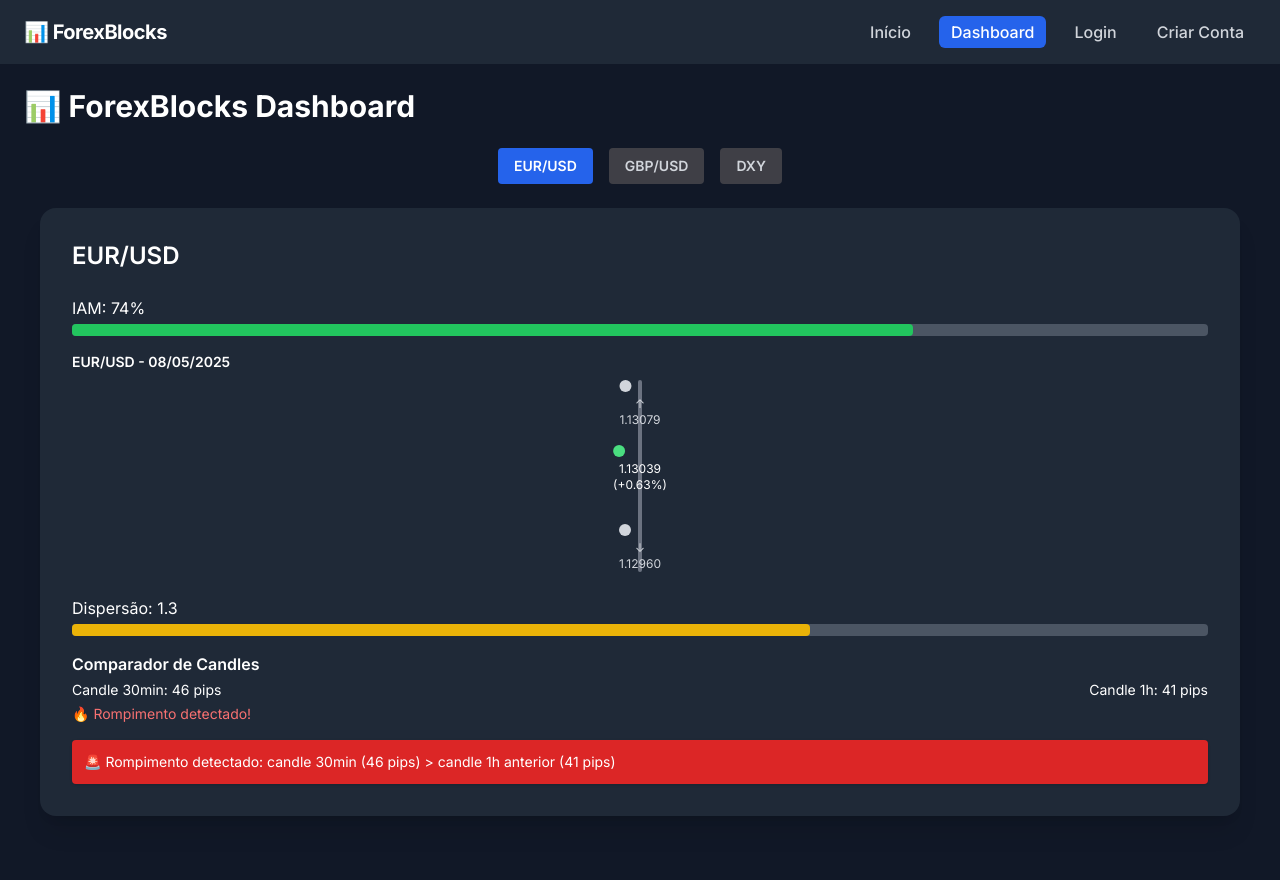
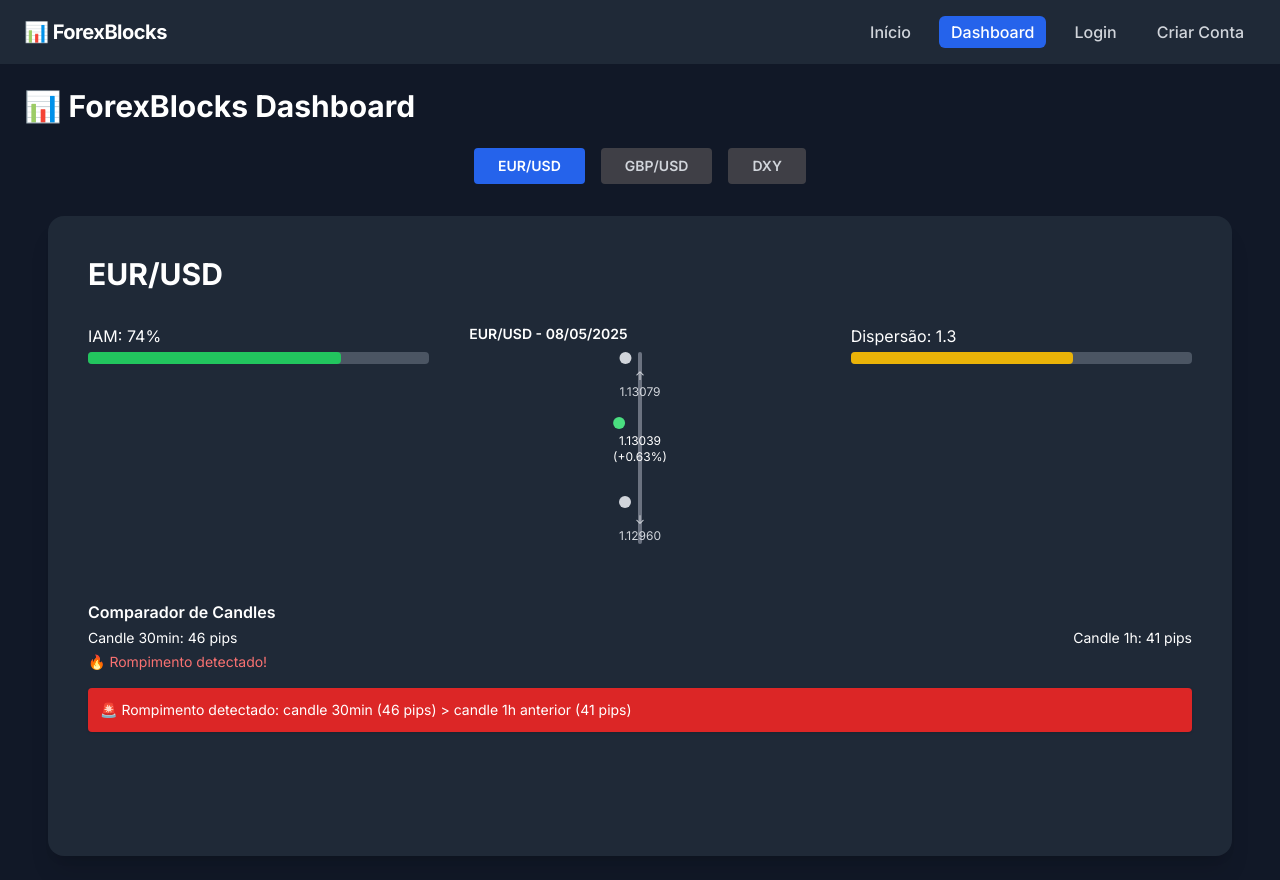
Before and after one commit to TulioBuarque/meusite-nextjs, a Next.js app: page /dashboard in a window 1280 px wide. Built offline with nearby package versions, Linux system fonts and the light colour scheme.

Commit message:
Update AssetTabs.tsx

```diff
--- a/src/components/AssetTabs.tsx
+++ b/src/components/AssetTabs.tsx
@@ -68,13 +68,13 @@ export function AssetTabs() {
   } = mockData[selected]
 
   return (
-    <div className="w-full max-w-7xl mx-auto px-4">
-      <div className="flex justify-center mb-6 gap-4">
+    <div className="w-full px-6">
+      <div className="flex justify-center mb-8 gap-4">
         {assets.map((a) => (
           <button
             key={a}
             onClick={() => setSelected(a)}
-            className={`px-4 py-2 rounded font-semibold text-sm transition ${
+            className={`px-6 py-2 rounded font-semibold text-sm transition ${
               selected === a ? 'bg-blue-600 text-white' : 'bg-zinc-700 text-gray-300 hover:bg-zinc-600'
             }`}
           >
@@ -83,8 +83,9 @@ export function AssetTabs() {
         ))}
       </div>
 
-      <div className="bg-gray-800 p-8 rounded-2xl shadow-xl w-full min-h-[600px]">
-        <h2 className="text-2xl font-semibold mb-6">{selected}</h2>
+      <div className="bg-gray-800 p-10 rounded-2xl shadow-xl w-full min-h-[80vh]">
+        <h2 className="text-3xl font-bold mb-8">{selected}</h2>
+        <div className="grid grid-cols-1 md:grid-cols-2 xl:grid-cols-3 gap-10">
           <IAMBlock asset={selected} value={iam} />
           <DailyRangeIndicator
             asset={selected}
@@ -97,9 +98,12 @@ export function AssetTabs() {
             changeFromMax={changeFromMax}
           />
           <KpiDispersao value={dispersao} />
+        </div>
+        <div className="mt-8">
           <ComparadorCandles candle30={candle30} candle1h={candle1h} />
           <CardAlerta text={alerta} />
         </div>
       </div>
+    </div>
   )
 }
```
Lines whose indentation alone changed are shown as unchanged.
